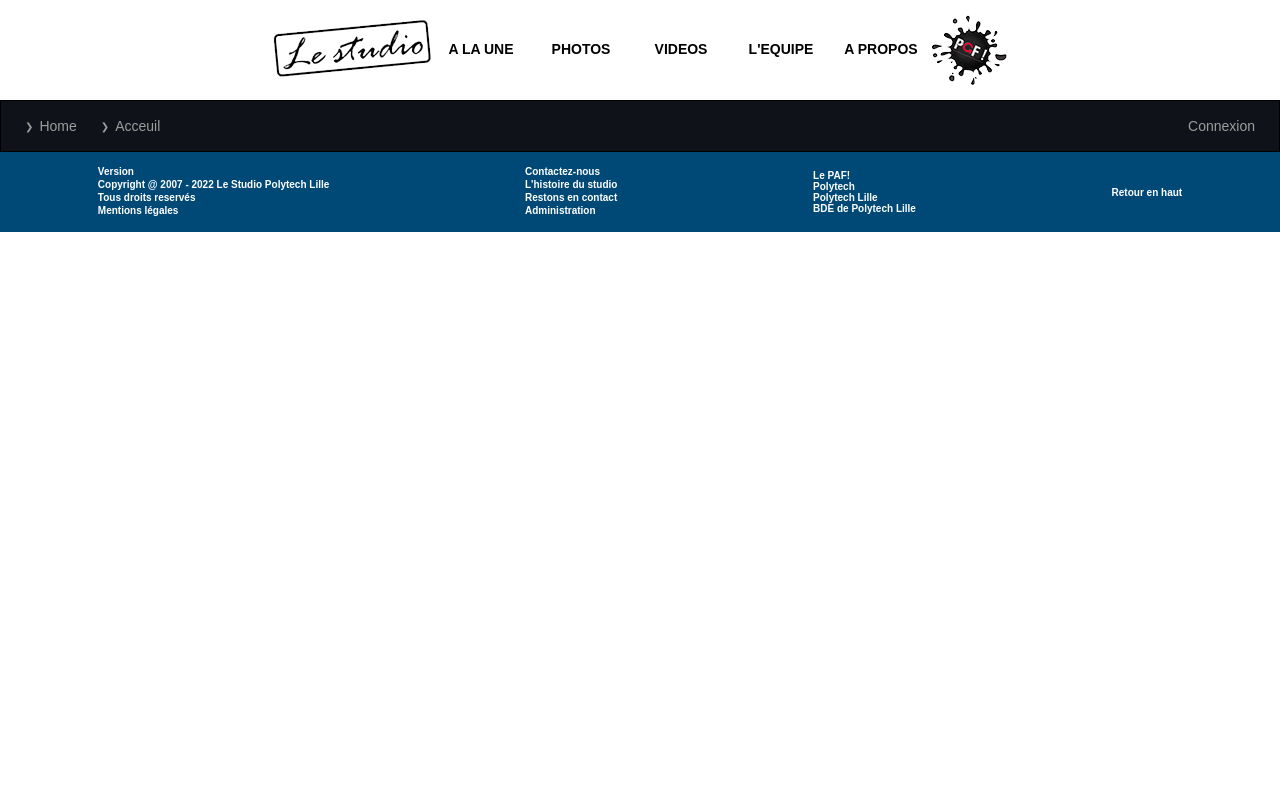
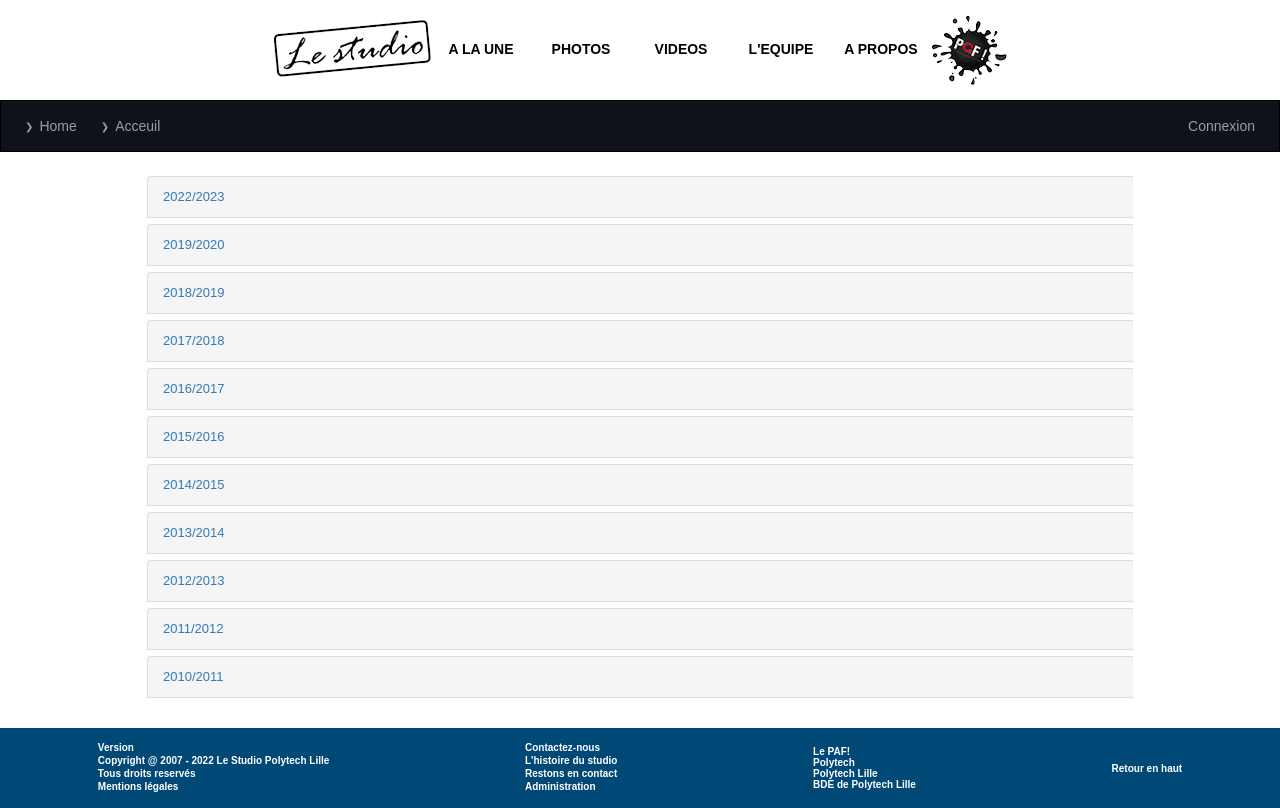
Before and after one commit to PolySim/studio-polytech-lille, a React (Create React App) app in the folder frontend/: page /team in a window 1280 px wide. Built offline with nearby package versions, Linux system fonts and the light colour scheme.

Commit message:
Team Years

```diff
--- a/frontend/src/component/Header/index.tsx
+++ b/frontend/src/component/Header/index.tsx
@@ -23,16 +23,16 @@ export default function HeaderView(): JSX.Element {
         <></>
       )}
       <div>
-        <p>A LA UNE</p>
+        <Link to="/news">A LA UNE</Link>
       </div>
       <div>
-        <p>PHOTOS</p>
+        <Link to="/photos">PHOTOS</Link>
       </div>
       <div>
-        <p>VIDEOS</p>
+        <Link to="/videos">VIDEOS</Link>
       </div>
       <div>
-        <p>L'EQUIPE</p>
+        <Link to="/team">L'EQUIPE</Link>
       </div>
       <div>
         <Link to="/about">A PROPOS</Link>
--- /dev/null
+++ b/frontend/src/component/Team/index.tsx
@@ -0,0 +1,53 @@
+import React from "react";
+import { Team } from "src/styled";
+
+export default function TeamView(): JSX.Element {
+  return (
+    <Team>
+      <div>
+        <div>2022/2023</div>
+        <div></div>
+      </div>
+      <div>
+        <div>2019/2020</div>
+        <div></div>
+      </div>
+      <div>
+        <div>2018/2019</div>
+        <div></div>
+      </div>
+      <div>
+        <div>2017/2018</div>
+        <div></div>
+      </div>
+      <div>
+        <div>2016/2017</div>
+        <div></div>
+      </div>
+      <div>
+        <div>2015/2016</div>
+        <div></div>
+      </div>
+      <div>
+        <div>2014/2015</div>
+        <div></div>
+      </div>
+      <div>
+        <div>2013/2014</div>
+        <div></div>
+      </div>
+      <div>
+        <div>2012/2013</div>
+        <div></div>
+      </div>
+      <div>
+        <div>2011/2012</div>
+        <div></div>
+      </div>
+      <div>
+        <div>2010/2011</div>
+        <div></div>
+      </div>
+    </Team>
+  );
+}
--- a/frontend/src/component/index.tsx
+++ b/frontend/src/component/index.tsx
@@ -10,6 +10,7 @@ import AboutView from "src/component/About";
 import GoalView from "src/component/About/goal";
 import HistoryView from "src/component/About/history";
 import ContactView from "src/container/About/contact";
+import TeamView from "src/component/Team";
 
 export default function App(): JSX.Element {
   const [connection, setConnection] = useState<boolean>(false);
@@ -21,6 +22,7 @@ export default function App(): JSX.Element {
         <NavBarView />
         <Routes>
           <Route path="/" element={<HomeView />} />
+          <Route path="/team" element={<TeamView />} />
           <Route path="/about" element={<AboutView />} />
           <Route path="/about/goal" element={<GoalView />} />
           <Route path="/about/history" element={<HistoryView />} />
--- a/frontend/src/styled.ts
+++ b/frontend/src/styled.ts
@@ -129,7 +129,7 @@ export const Home = styled.main`
   display: flex;
   position: relative;
   min-width: 100%;
-  min-height: 76vh;
+  min-height: calc(100vh - 232px);
   overflow-x: hidden;
   background-color: #101010;
 
@@ -765,3 +765,46 @@ export const Contact = styled.main`
     }
   }
 `;
+
+export const Team = styled.main`
+  display: flex;
+  flex-direction: column;
+  justify-content: center;
+  align-items: center;
+  min-height: calc(100vh - 232px);
+  width: 100%;
+  padding: 24px 60px;
+  box-sizing: border-box;
+
+  > div {
+    overflow: hidden;
+    width: 85%;
+    margin-bottom: 6px;
+
+    /* Title */
+
+    > div:nth-of-type(1) {
+      width: 100%;
+      background-color: #f5f5f5;
+      padding: 10px 15px;
+      border-top-left-radius: 3px;
+      border-top-right-radius: 3px;
+      border: 1px solid #ddd;
+      color: #23527c;
+      font-size: 13px;
+      line-height: 20px;
+      color: #337ab7;
+      cursor: pointer;
+
+      :hover {
+        color: #23527c;
+        text-decoration: underline;
+      }
+    }
+
+    /* content */
+
+    > div:nth-of-type(2) {
+    }
+  }
+`;
```
